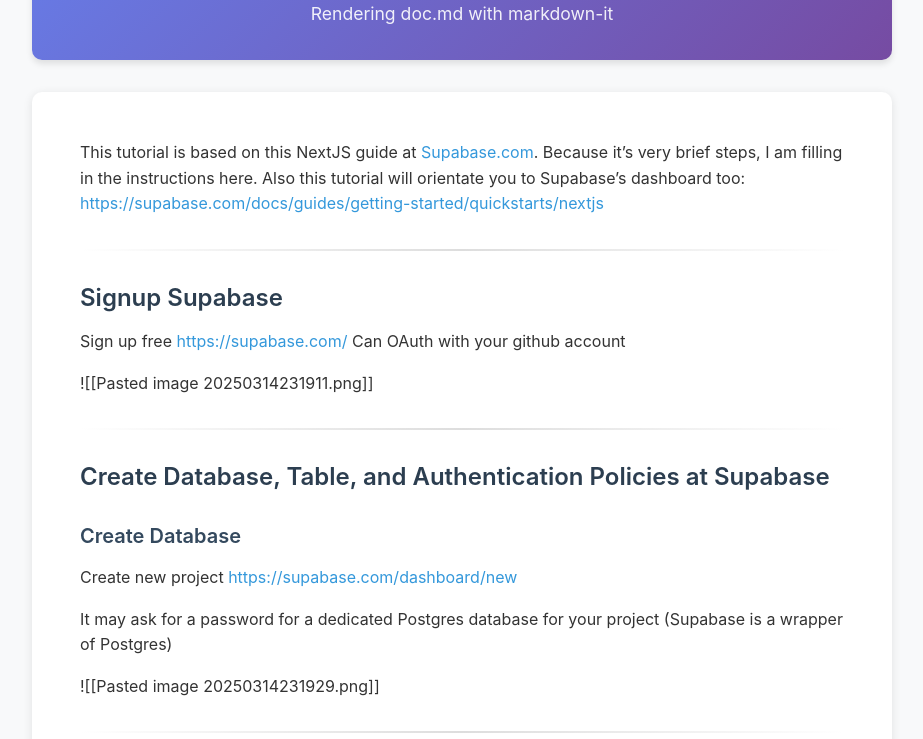
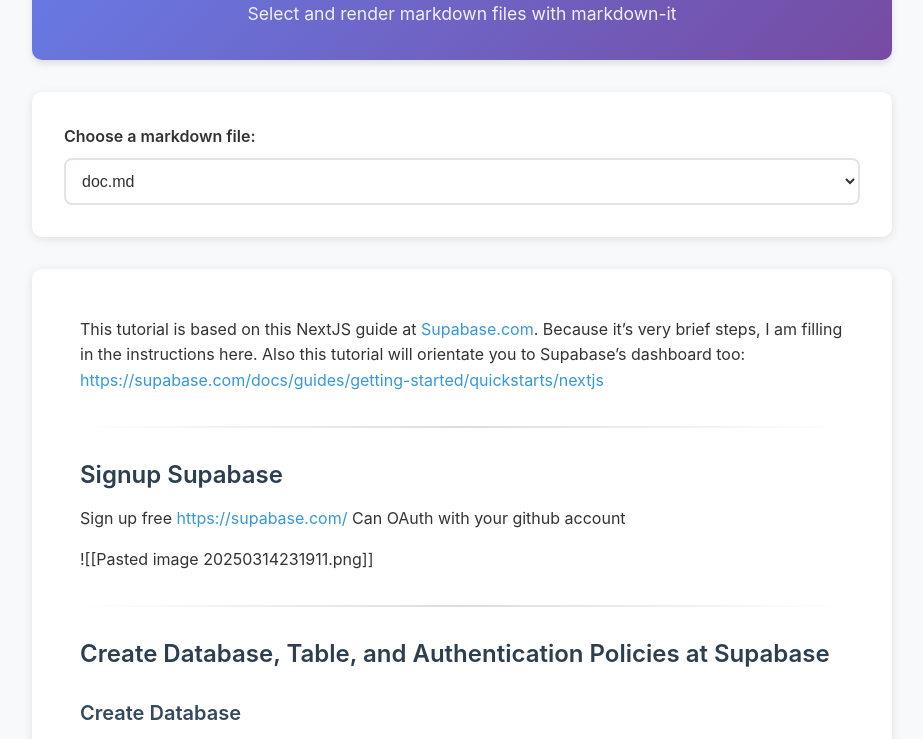
Before and after one commit to Siphon880gh/sop-reader, a plain HTML site: page index.html in a window 1280 px wide. Shown: the part 124-863 px from the top of the page, without its empty margins (178-1101 px from the left). Drawn offline with nearby package versions, Linux system fonts and the light colour scheme.

Commit message:
List directory of md files (preliminary because it's hardcoded)

```diff
--- a/index.html
+++ b/index.html
@@ -196,6 +196,44 @@
             font-size: 0.9rem;
         }
 
+        .file-selector {
+            background: white;
+            padding: 2rem;
+            border-radius: 10px;
+            box-shadow: 0 2px 10px rgba(0, 0, 0, 0.1);
+            margin-bottom: 2rem;
+        }
+
+        .file-selector label {
+            display: block;
+            margin-bottom: 0.5rem;
+            font-weight: 600;
+            color: #333;
+        }
+
+        .file-selector select {
+            width: 100%;
+            padding: 0.75rem;
+            border: 2px solid #e1e5e9;
+            border-radius: 8px;
+            font-size: 1rem;
+            background-color: white;
+            color: #333;
+            transition: border-color 0.2s ease;
+        }
+
+        .file-selector select:focus {
+            outline: none;
+            border-color: #667eea;
+            box-shadow: 0 0 0 3px rgba(102, 126, 234, 0.1);
+        }
+
+        .file-selector select:disabled {
+            background-color: #f8f9fa;
+            color: #666;
+            cursor: not-allowed;
+        }
+
         @media (max-width: 768px) {
             .container {
                 padding: 10px;
@@ -214,8 +252,15 @@
 <body>
     <div class="container">
         <div class="header">
-            <h1>📄 Markdown Viewer</h1>
-            <p>Rendering doc.md with markdown-it</p>
+            <h1>📄 SOP Viewer</h1>
+            <p>Select and render markdown files with markdown-it</p>
+        </div>
+
+        <div class="file-selector">
+            <label for="file-select">Choose a markdown file:</label>
+            <select id="file-select" disabled>
+                <option value="">Loading files...</option>
+            </select>
         </div>
 
         <div class="content">
@@ -239,18 +284,67 @@
             breaks: false,     // Convert '\n' in paragraphs into <br>
             langPrefix: 'language-',  // CSS language prefix for fenced blocks
             linkify: true,     // Autoconvert URL-like text to links
-            typographer: true, // Enable some language-neutral replacement + quotes beautification
-            quotes: '“”‘’',    // Double + single quotes replacement pairs,
+            typographer: true  // Enable some language-neutral replacement + quotes beautification
         });
 
-        async function loadMarkdownFile() {
+        // List of markdown files (since we can't dynamically list files in a static site)
+        // You can add more .md files to the documents/ folder and update this array
+        const markdownFiles = [
+            'doc.md',
+            'sample.md'
+        ];
+
+        async function loadFileList() {
+            const fileSelect = document.getElementById('file-select');
+
+            // Clear loading option
+            fileSelect.innerHTML = '';
+
+            if (markdownFiles.length === 0) {
+                fileSelect.innerHTML = '<option value="">No markdown files found</option>';
+                return;
+            }
+
+            // Add default option
+            fileSelect.innerHTML = '<option value="">Select a file...</option>';
+
+            // Add each markdown file as an option
+            markdownFiles.forEach(file => {
+                const option = document.createElement('option');
+                option.value = file;
+                option.textContent = file;
+                fileSelect.appendChild(option);
+            });
+
+            // Enable the select and select the first file by default
+            fileSelect.disabled = false;
+            if (markdownFiles.length > 0) {
+                fileSelect.value = markdownFiles[0];
+                loadMarkdownFile(markdownFiles[0]);
+            }
+        }
+
+        async function loadMarkdownFile(filename) {
             const loadingEl = document.getElementById('loading');
             const errorEl = document.getElementById('error');
             const contentEl = document.getElementById('markdown-content');
 
+            if (!filename) {
+                contentEl.innerHTML = '';
+                loadingEl.style.display = 'block';
+                loadingEl.textContent = 'Please select a markdown file to view.';
+                errorEl.style.display = 'none';
+                return;
+            }
+
+            loadingEl.style.display = 'block';
+            loadingEl.textContent = `Loading ${filename}...`;
+            errorEl.style.display = 'none';
+            contentEl.innerHTML = '';
+
             try {
-                // Fetch the markdown file
-                const response = await fetch('doc.md');
+                // Fetch the markdown file from the documents folder
+                const response = await fetch(`documents/${filename}`);
 
                 if (!response.ok) {
                     throw new Error(`HTTP error! status: ${response.status}`);
@@ -271,13 +365,26 @@
                 errorEl.style.display = 'block';
                 errorEl.innerHTML = `
                     <strong>Error loading document:</strong> ${error.message}<br>
-                    <small>Make sure doc.md exists in the same directory as this HTML file.</small>
+                    <small>Make sure ${filename} exists in the documents/ folder.</small>
                 `;
             }
         }
 
-        // Load the markdown file when the page loads
-        document.addEventListener('DOMContentLoaded', loadMarkdownFile);
+        // Handle file selection changes
+        function handleFileSelection() {
+            const fileSelect = document.getElementById('file-select');
+            const selectedFile = fileSelect.value;
+            loadMarkdownFile(selectedFile);
+        }
+
+        // Initialize when the page loads
+        document.addEventListener('DOMContentLoaded', function() {
+            loadFileList();
+
+            // Add event listener for file selection
+            const fileSelect = document.getElementById('file-select');
+            fileSelect.addEventListener('change', handleFileSelection);
+        });
     </script>
 </body>
 </html>
```
Also changed, not shown: documents/sample.md (added, +29 -0 lines), documents/doc.md (renamed from doc.md).
